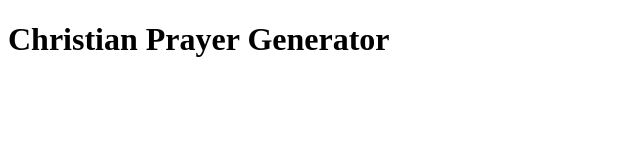
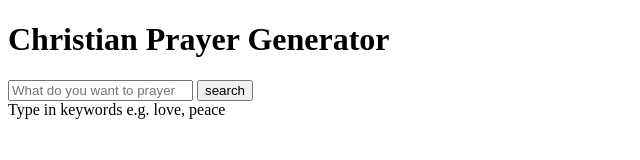
Before and after one commit to Pezza242/Christian-prayer-generator, a plain HTML site: page index.html in a window 1280 px wide. Shown: the whole page, without its empty margins (0-640 px from the left). Drawn offline with Linux system fonts and the light colour scheme.

Commit message:
Added search box
With a search bar and search button nested inside.

```diff
--- a/index.html
+++ b/index.html
@@ -7,5 +7,17 @@
   </head>
   <body>
     <h1>Christian Prayer Generator</h1>
+    <div id="search-box">
+      <form>
+        <input
+          type="search"
+          placeholder="What do you want to prayer for?"
+          id="search-bar"
+          required
+        />
+        <input type="submit" value="search" id="search-button" />
+      </form>
+      <span>Type in keywords e.g. love, peace</span>
+    </div>
   </body>
 </html>
```
